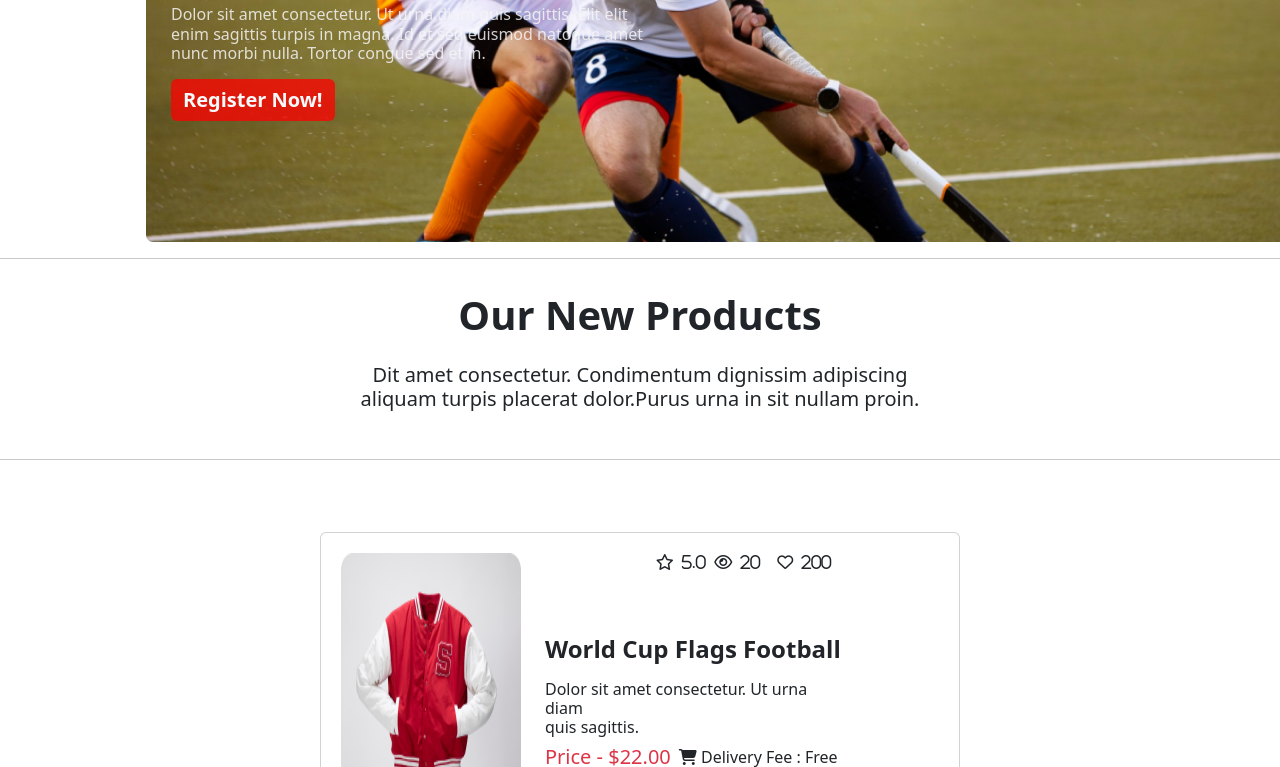
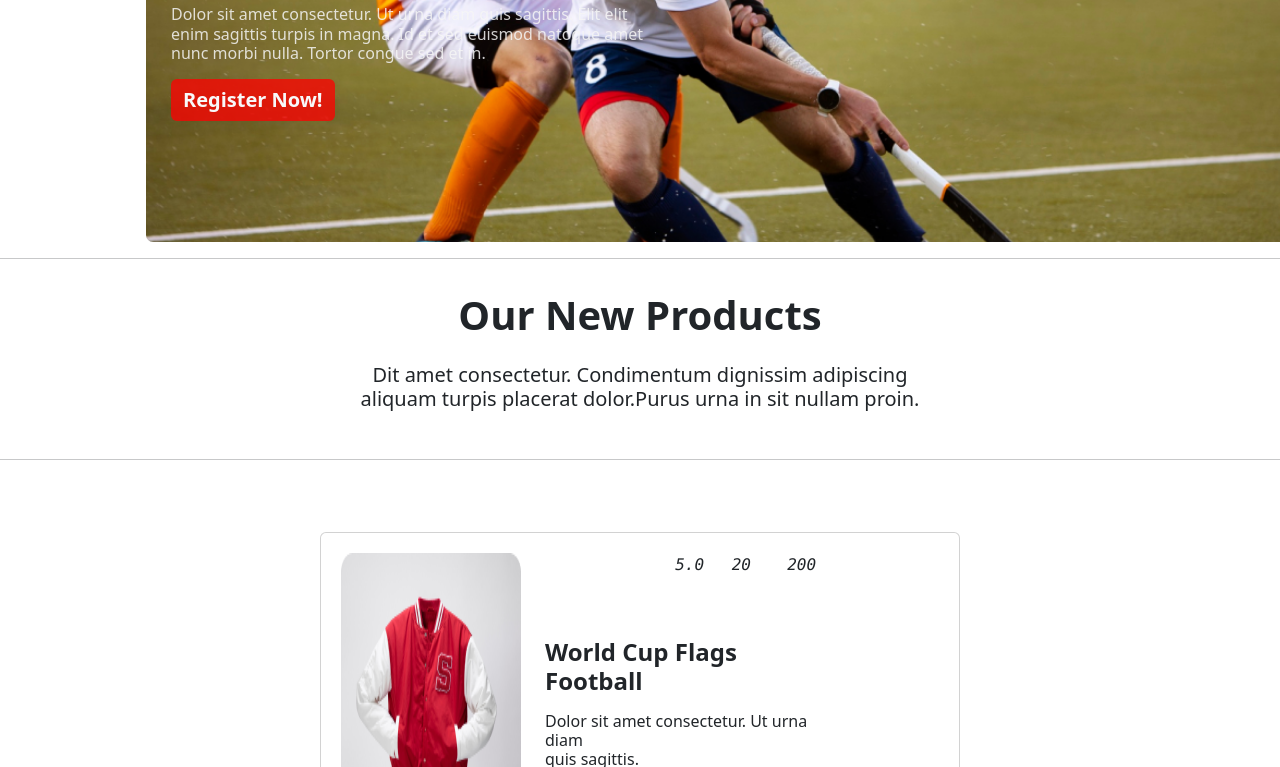
Before and after one commit to salauddin85/Django-, a plain HTML site: page index.html in a window 1280 px wide. Shown: the part 2033-2800 px from the top of the page. Drawn offline with nearby package versions, Linux system fonts and the light colour scheme; files whose address does not match are found by name.

Commit message:
Update index.html

```diff
--- a/index.html
+++ b/index.html
@@ -7,8 +7,7 @@
     <title>Online Shopping</title>
     <link rel="stylesheet" href="css/bootstrap.min.css">
     <link rel="stylesheet" href="prectice.css">
-    <link rel="stylesheet" href="https://cdnjs.cloudflare.com/ajax/libs/font-awesome/6.5.2/css/all.min.css" integrity="sha512-SnH5WK+bZxgPHs44uWIX+LLJAJ9/2PkPKZ5QiAj6Ta86w+fsb2TkcmfRyVX3pBnMFcV7oQPJkl9QevSCWr3W6A==" crossorigin="anonymous" referrerpolicy="no-referrer" />
-    <link rel="stylesheet" href="https://cdnjs.cloudflare.com/ajax/libs/font-awesome/6.5.2/css/brands.min.css" integrity="sha512-DJLNx+VLY4aEiEQFjiawXaiceujj5GA7lIY8CHCIGQCBPfsEG0nGz1edb4Jvw1LR7q031zS5PpPqFuPA8ihlRA==" crossorigin="anonymous" referrerpolicy="no-referrer" />
+
     <link href="https://cdn.jsdelivr.net/npm/bootstrap@5.3.3/dist/css/bootstrap.min.css" rel="stylesheet" integrity="sha384-QWTKZyjpPEjISv5WaRU9OFeRpok6YctnYmDr5pNlyT2bRjXh0JMhjY6hW+ALEwIH" crossorigin="anonymous">
 
 </head>
```
